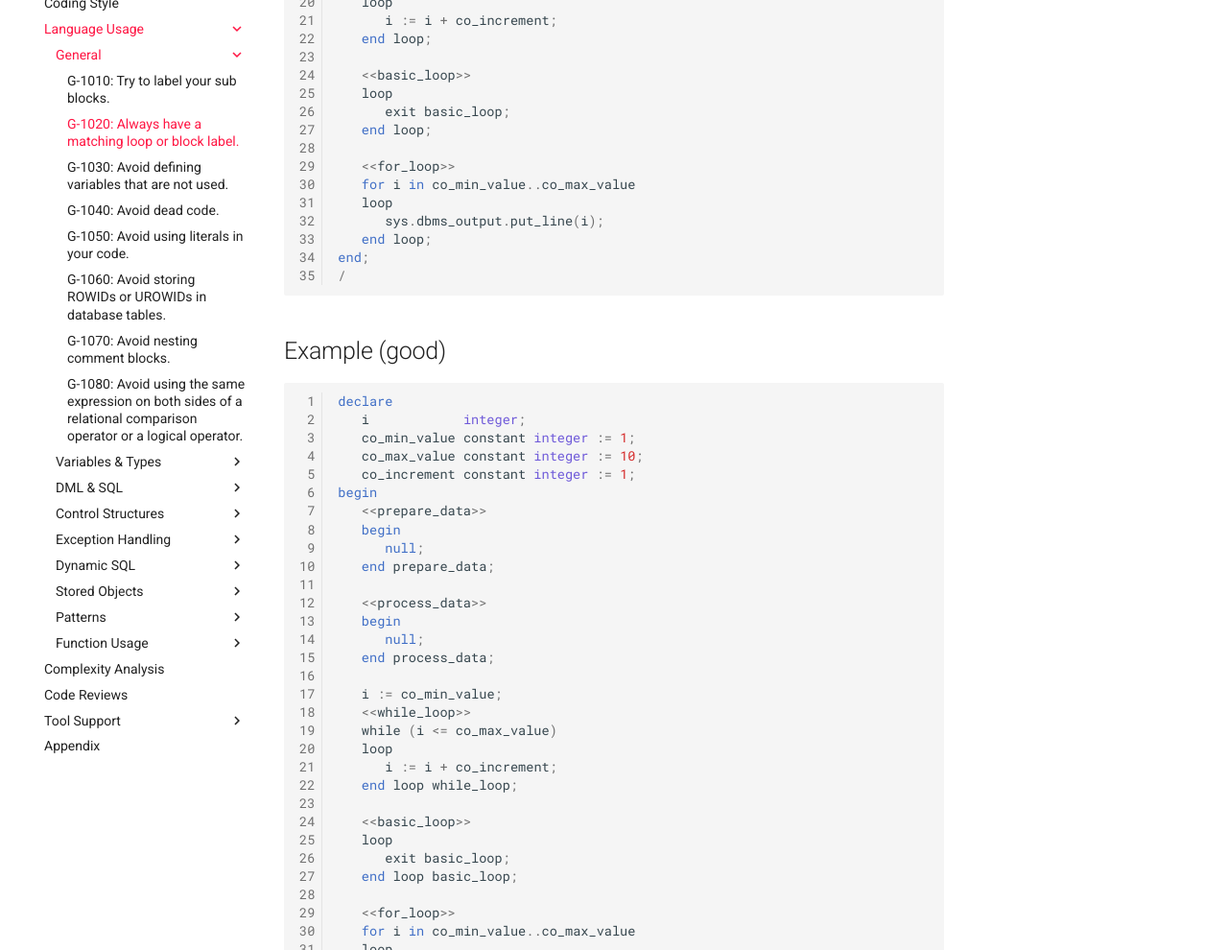
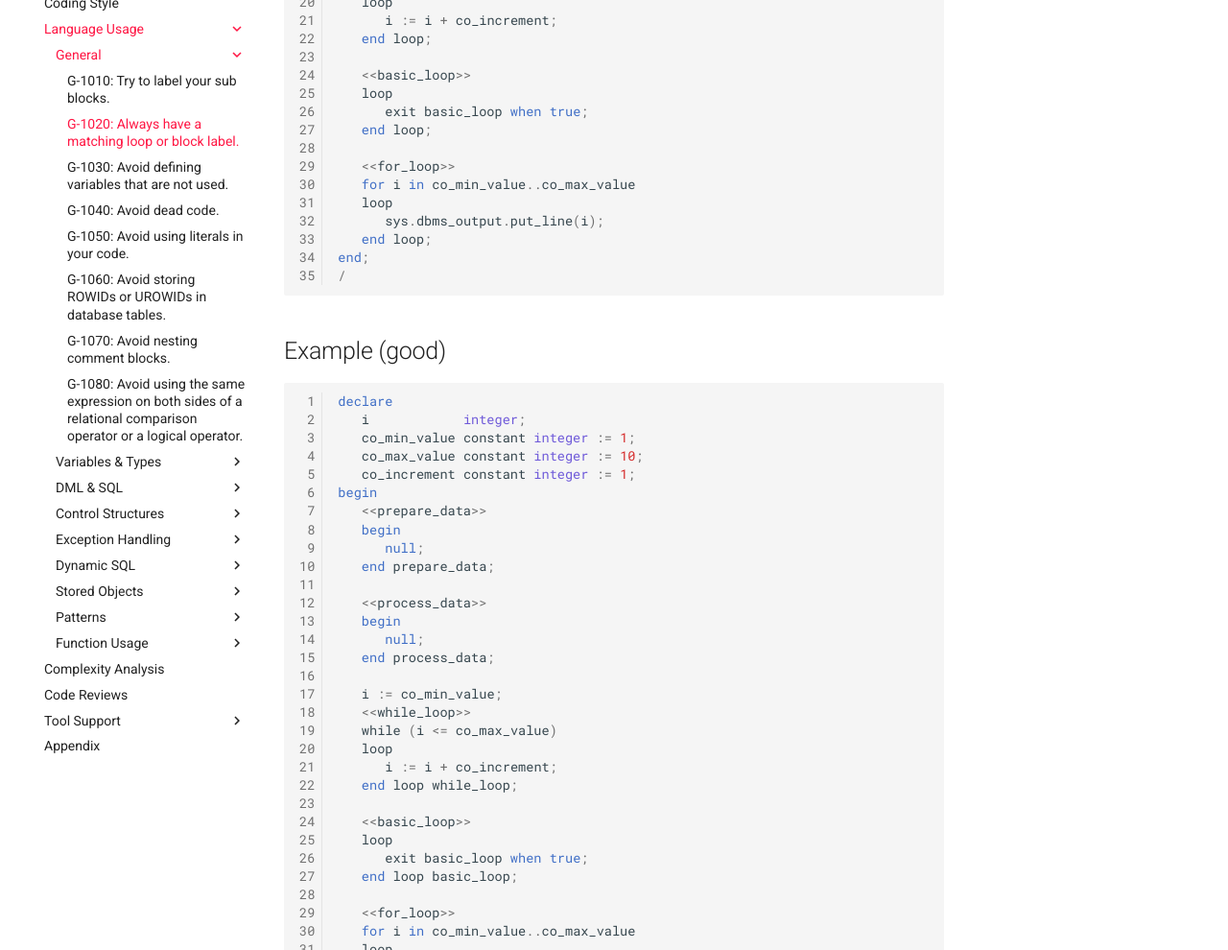
Before and after one commit to Trivadis/plsql-and-sql-coding-guidelines, an MkDocs documentation site: the page built from docs/4-language-usage/1-general/g-1020.md, in a window 1280 px wide and 1400 px high, scrolled down 763 px. Shown: the part 226-1216 px from the top of the window at 96% size. Built offline with MkDocs 1.6.1 and Material for MkDocs 9.7.7, drawn with Linux system fonts in a browser that asks for light colours; comment, search, counter and statistics services are not loaded; the version menu is left out.

Commit message:
Fix violations of G-4365

```diff
--- a/docs/4-language-usage/1-general/g-1020.md
+++ b/docs/4-language-usage/1-general/g-1020.md
@@ -38,7 +38,7 @@ begin
 
    <<basic_loop>>
    loop
-      exit basic_loop;
+      exit basic_loop when true;
    end loop;
 
    <<for_loop>>
@@ -78,7 +78,7 @@ begin
 
    <<basic_loop>>
    loop
-      exit basic_loop;
+      exit basic_loop when true;
    end loop basic_loop;
 
    <<for_loop>>
```
